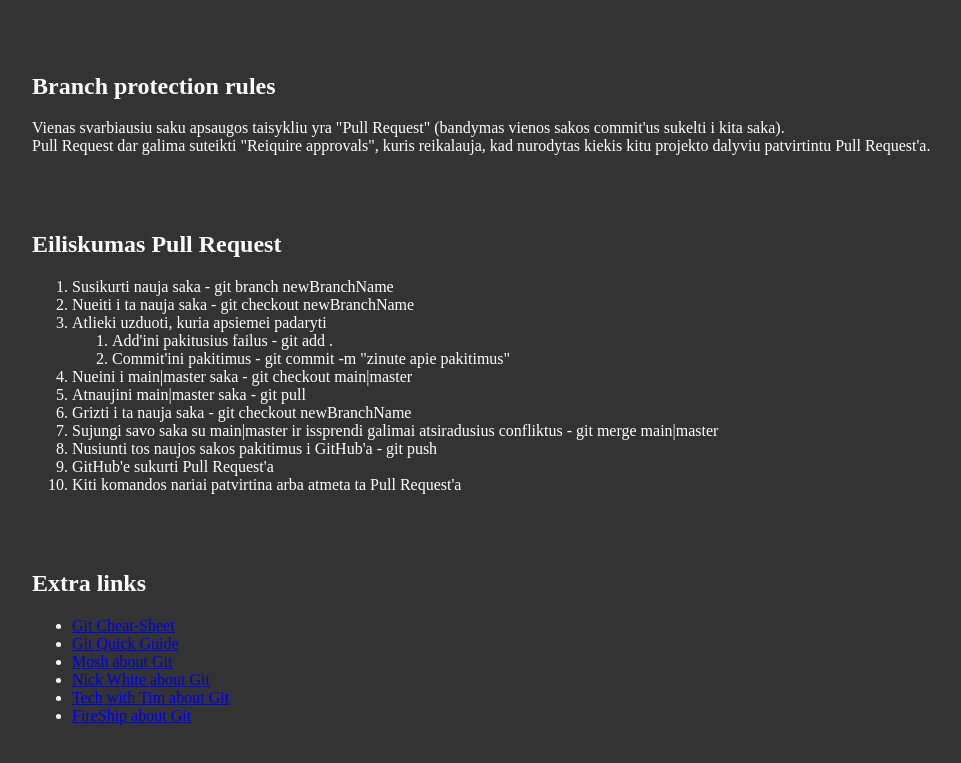
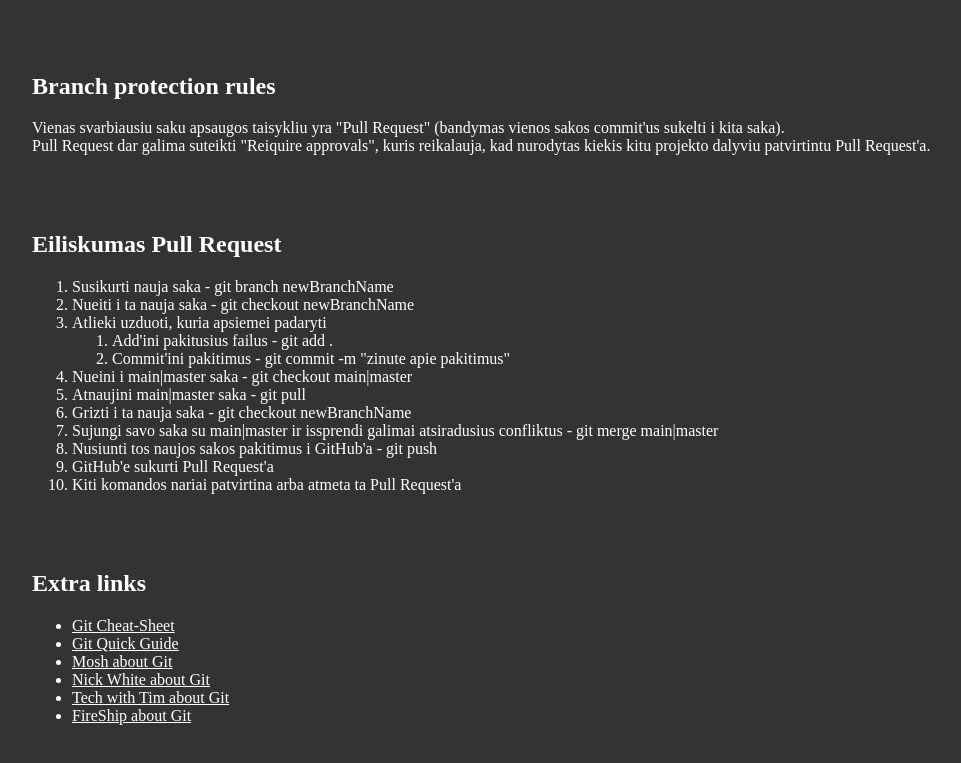
Before and after one commit to VeeK9/git-ir-github, a plain HTML site: page 41 paskaita - 02.15 - git ir github/index.html in a window 1280 px wide. Shown: the part 399-1162 px from the top of the page, without its empty margins (6-967 px from the left). Drawn offline with Linux system fonts and the light colour scheme.

Commit message:
white links

```diff
--- a/41 paskaita - 02.15 - git ir github/main.css
+++ b/41 paskaita - 02.15 - git ir github/main.css
@@ -5,8 +5,12 @@ body {
 
 section {
   padding: 20px 30px;
+}
 
-  > a {
+a {
+  color: white;
+
+  &:visited, &:active {
     color: white;
   }
 }
```
